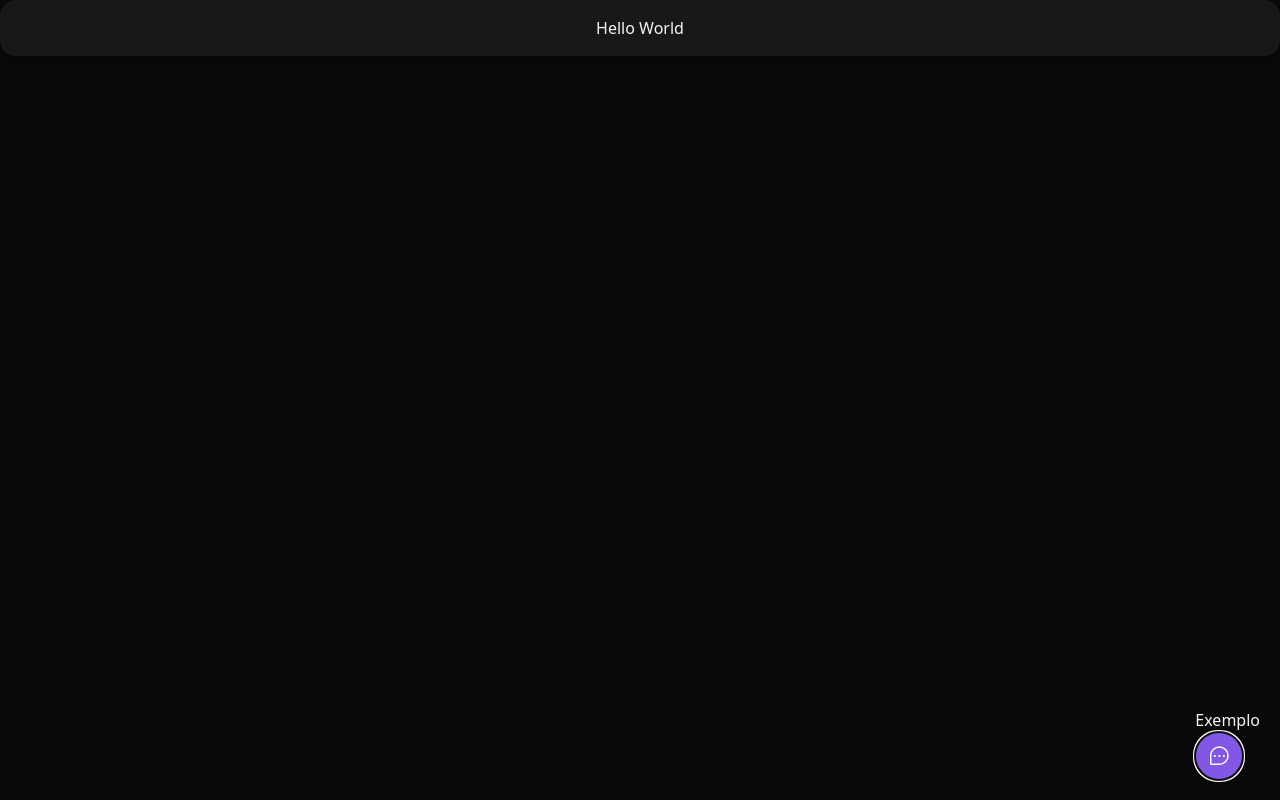
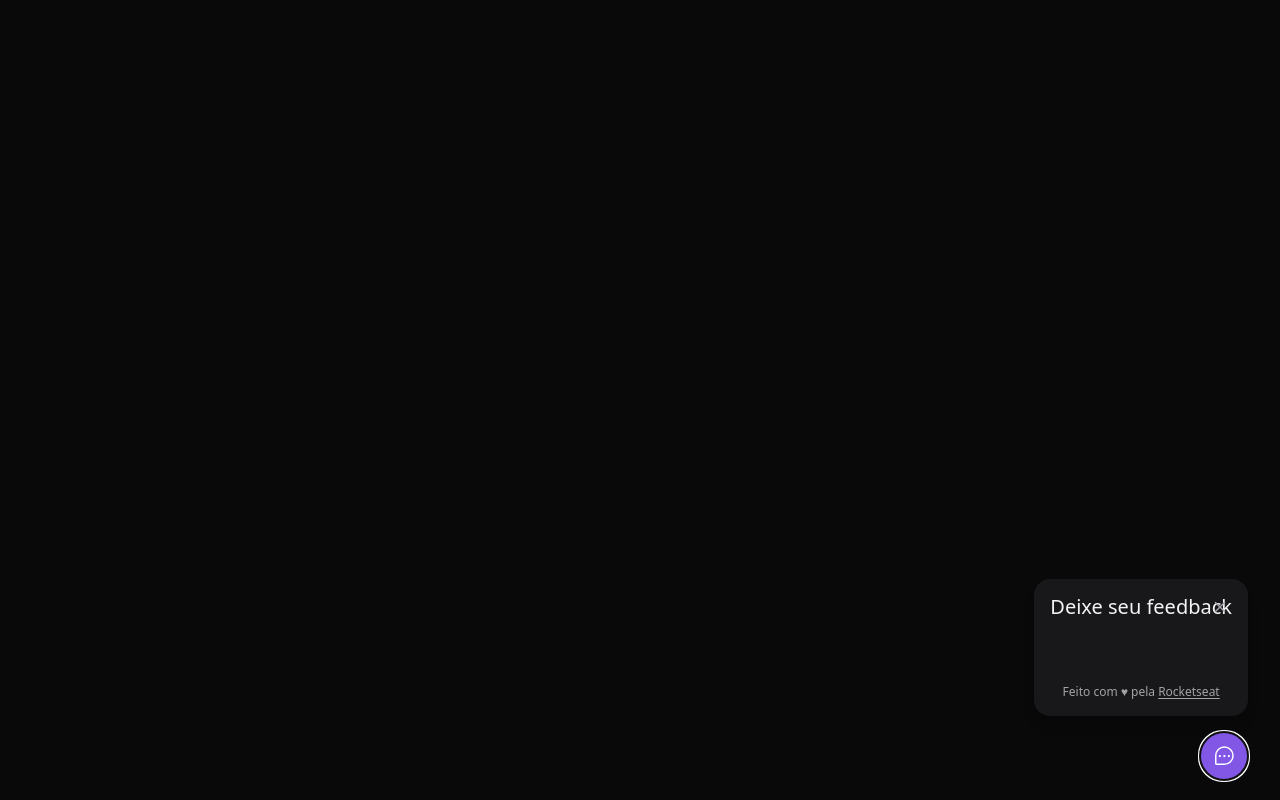
Before and after one commit to g-santosmartins/nlw-return, a React (Vite) app in the folder web/: page / in a window 1280 px wide. Both pictures are taken after a click on the button "Feedback". Built offline with nearby package versions, Linux system fonts and the light colour scheme.

Commit message:
fix: Completing the form and adding close button

```diff
--- a/web/src/App.tsx
+++ b/web/src/App.tsx
@@ -1,11 +1,9 @@
 import { useState } from 'react'
 import { Widget } from './components/Widget'
-import { WidgetForm } from './components/WidgetForm'
 
 function App() {
 
   return <>
-  <WidgetForm/>
   <Widget/>
   </>
 }
--- /dev/null
+++ b/web/src/components/CloseButton.tsx
@@ -0,0 +1,10 @@
+import {Popover} from '@headlessui/react'
+import { X } from 'phosphor-react'
+
+export function CloseButton() {
+    return(
+        <Popover.Button className="top-5 right-5 absolute text-zinc-400 hover:text-zinc-100" title='Fechar formulário de feedback!'>
+            <X weight='bold' className="w-4"></X>
+        </Popover.Button>
+    )
+}
--- a/web/src/components/Widget.tsx
+++ b/web/src/components/Widget.tsx
@@ -1,19 +1,26 @@
 
 import { ChatTeardropDots } from 'phosphor-react'
 import { Popover } from '@headlessui/react'
+import { WidgetForm } from './WidgetForm'
 
 export function Widget() {
 
     // first day finished
     return (
         // bringing position
-        <Popover className='absolute bottom-5 right-5'>
+        <Popover className='absolute bottom-5 right-5 md:right-8
+         flex flex-col items-end'>
 
-            <Popover.Panel>Exemplo</Popover.Panel>
+            <Popover.Panel>
+                <WidgetForm />
+            </Popover.Panel>
+
             <Popover.Button
-                className=' group bg-brand-500 rounded-full px-3 h-12 text-white flex items-center'>
+                className=' group bg-brand-500 rounded-full px-3
+                 h-12 text-white flex items-center'>
                 <ChatTeardropDots className='w-6 h-6' />
-                <span className='max-w-0 overflow-hidden group-hover:max-w-xs transition-all duration-500 ease-linear'>
+                <span className='max-w-0 overflow-hidden group-hover:max-w-xs
+                 transition-all duration-500 ease-linear'>
                     <span className='pl-2'></span>
                     Feedback
                 </span>
--- a/web/src/components/WidgetForm.tsx
+++ b/web/src/components/WidgetForm.tsx
@@ -1,14 +1,47 @@
 
 import { ChatTeardropDots } from 'phosphor-react'
 import { Popover } from '@headlessui/react'
+import { CloseButton } from './CloseButton'
+
+
+const feedbackTypes = {
+    BUG: {
+        title: 'Problema'
+    },
+    IDEA:  {
+        title: 'Ideia'
+
+    },
+    OTHER: {
+        title: 'Outro'
+    }
+}
 
 export function WidgetForm() {
 
     // first day finished
     return (
-        // bringing position
-        <div className='bg-zinc-900 p-4 relative rounded-2xl mb-4 flex flex-col items-center shadow-lg w-[cal(100wh-2rem)] md:w-auto'>
-            Hello World
+        // bringing position, and using cal() inside the tailwind css
+        //w-[calc(100vw-2rem)] and with tablets md: wd:w-auto
+        <div className='bg-zinc-900 p-4 relative rounded-2xl
+         mb-4 flex flex-col items-center shadow-lg w-[calc(100vw-2rem)]
+          md:w-auto'>
+
+            <header>
+
+                <span className='text-xl leading-6'>Deixe seu feedback</span>
+
+                <CloseButton/>
+            </header>
+
+            <div className="flex py-8 gap-2 w-full"
+            >
+                <button></button>
+            </div>
+
+            <footer className='text-xs text-neutral-400'>
+                Feito com ♥ pela <a className='underline underline-offset-2' href='https://rocketseat.com.br'> Rocketseat</a>
+            </footer>
         </div>
     )
 
```
